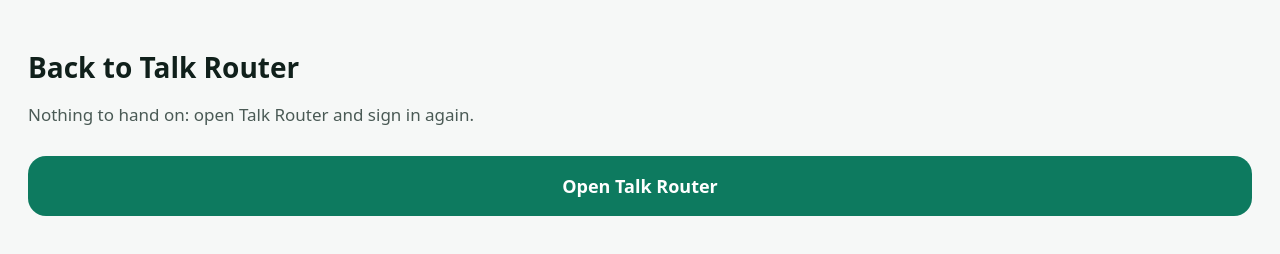
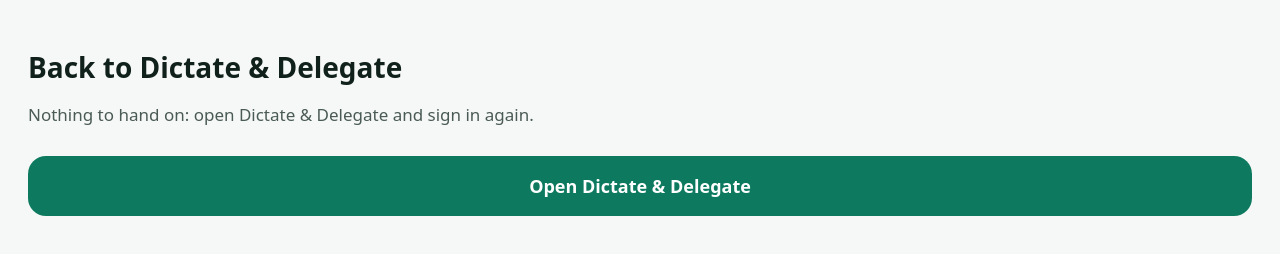
Before and after one commit to Philipp-Userlike/dictate-and-delegate, a plain HTML site: page oauth/callback.html in a window 1280 px wide. Drawn offline with Linux system fonts and the light colour scheme.

Commit message:
Sign-in files under the new name, Dictate & Delegate

```diff
--- a/oauth/callback.html
+++ b/oauth/callback.html
@@ -4,7 +4,7 @@
 <meta charset="utf-8">
 <meta name="viewport" content="width=device-width, initial-scale=1">
 <meta name="referrer" content="no-referrer">
-<title>Back to Talk Router</title>
+<title>Back to Dictate & Delegate</title>
 <style>
   body { font-family: system-ui, sans-serif; margin: 0; padding: 48px 28px; color: #10201b; background: #f6f8f7; }
   h1 { font-size: 28px; margin: 0 0 12px; }
@@ -14,9 +14,9 @@
 </style>
 </head>
 <body>
-<h1>Back to Talk Router</h1>
-<p id="message">Opening Talk Router to finish signing in to bb…</p>
-<a class="button" id="open" href="#">Open Talk Router</a>
+<h1>Back to Dictate & Delegate</h1>
+<p id="message">Opening Dictate & Delegate to finish signing in to bb…</p>
+<a class="button" id="open" href="#">Open Dictate & Delegate</a>
 <script>
   // bb sends the browser here after sign-in (https is the only redirect it accepts). Hand the
   // answer (code and state, or an error) to the app; PKCE keeps the code useless without it.
@@ -29,7 +29,7 @@
   var target = android ? intent : app;
   document.getElementById("open").href = target;
   if (!query) {
-    document.getElementById("message").textContent = "Nothing to hand on: open Talk Router and sign in again.";
+    document.getElementById("message").textContent = "Nothing to hand on: open Dictate & Delegate and sign in again.";
   } else {
     window.location.replace(target);
   }
```
Also changed, not shown: oauth/client.json (+4 -4 lines).
